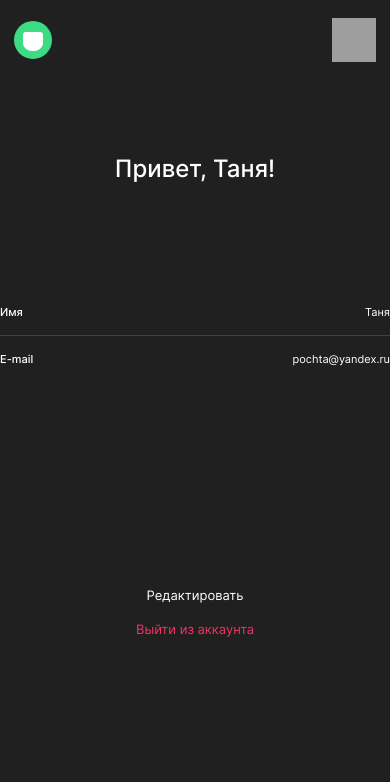
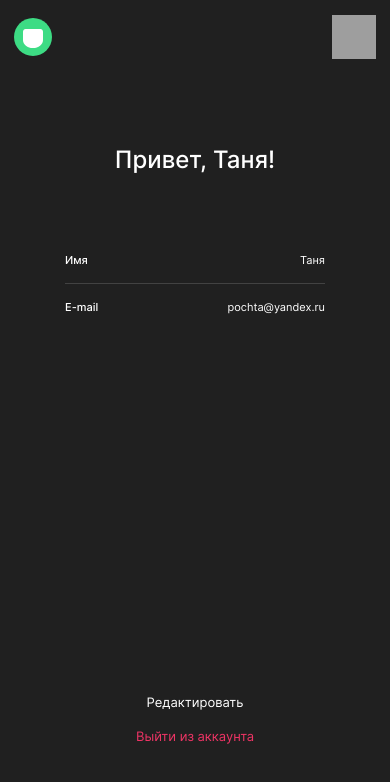
Before and after one commit to hideto13/movies-explorer-frontend, a React (Create React App) app: page /profile in a window 390 px wide. Shown: the top 782 px of the page. Built offline with nearby package versions, Linux system fonts and the light colour scheme; grey boxes are pictures that could not be loaded.

Commit message:
Adaptive profile page

```diff
--- a/src/components/Header/Header.css
+++ b/src/components/Header/Header.css
@@ -37,13 +37,13 @@
 
 @media (max-width: 1023px) {
   .header {
-    padding: 18px 30px;
+    padding: 15px 30px;
   }
 }
 
 @media (max-width: 767px) {
   .header {
-    padding: 18px 14px;
+    padding: 15px 14px 16px;
   }
   .header__link {
     font-size: 10px;
--- a/src/components/Profile/Profile.css
+++ b/src/components/Profile/Profile.css
@@ -67,3 +67,29 @@
 .profile__button_exit {
   color: #ee3465;
 }
+
+@media (max-width: 1023px) {
+  .profile {
+    padding: 236px 0 269px;
+  }
+
+  .profile__title {
+    margin-bottom: 96px;
+  }
+  .profile__list {
+    margin-bottom: 210px;
+  }
+}
+
+@media (max-width: 767px) {
+  .profile {
+    padding: 70px 0 40px;
+    max-width: 260px;
+  }
+  .profile__title {
+    margin-bottom: 80px;
+  }
+  .profile__list {
+    margin-bottom: 379px;
+  }
+}
```
